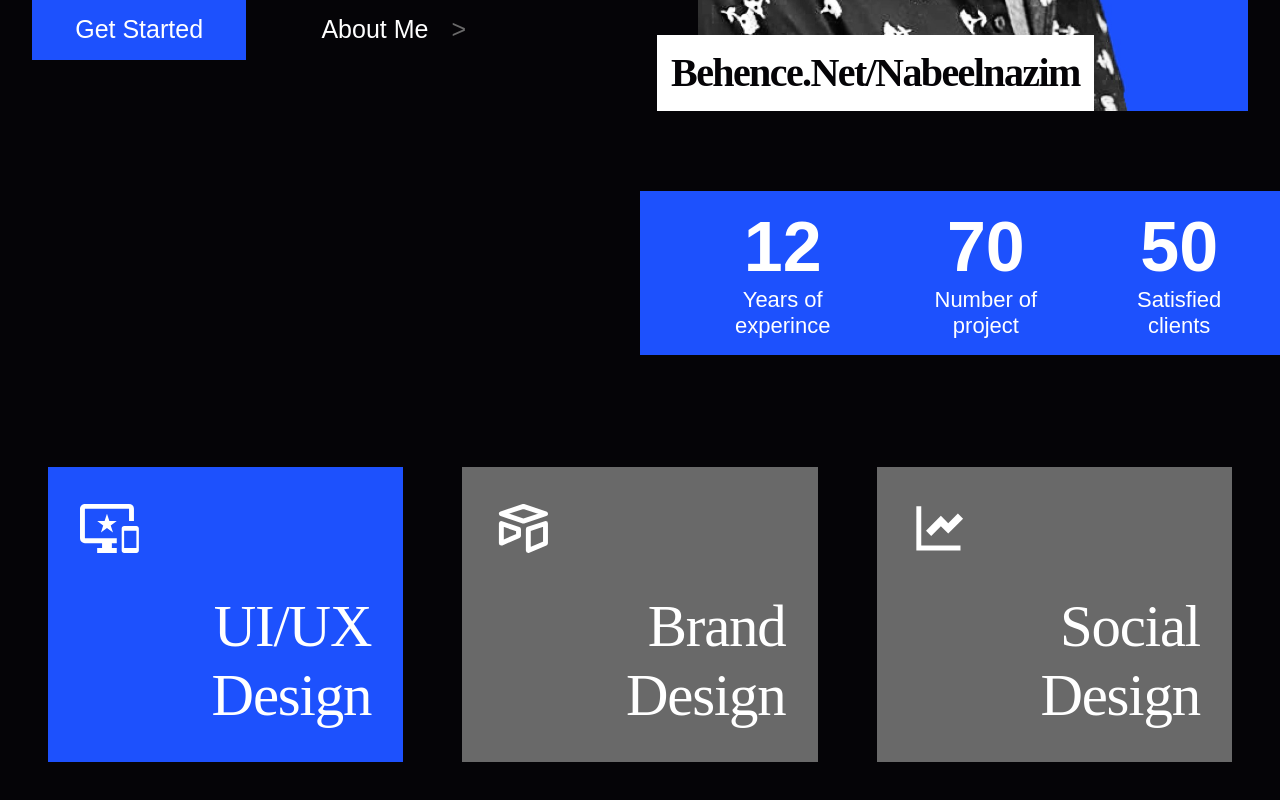
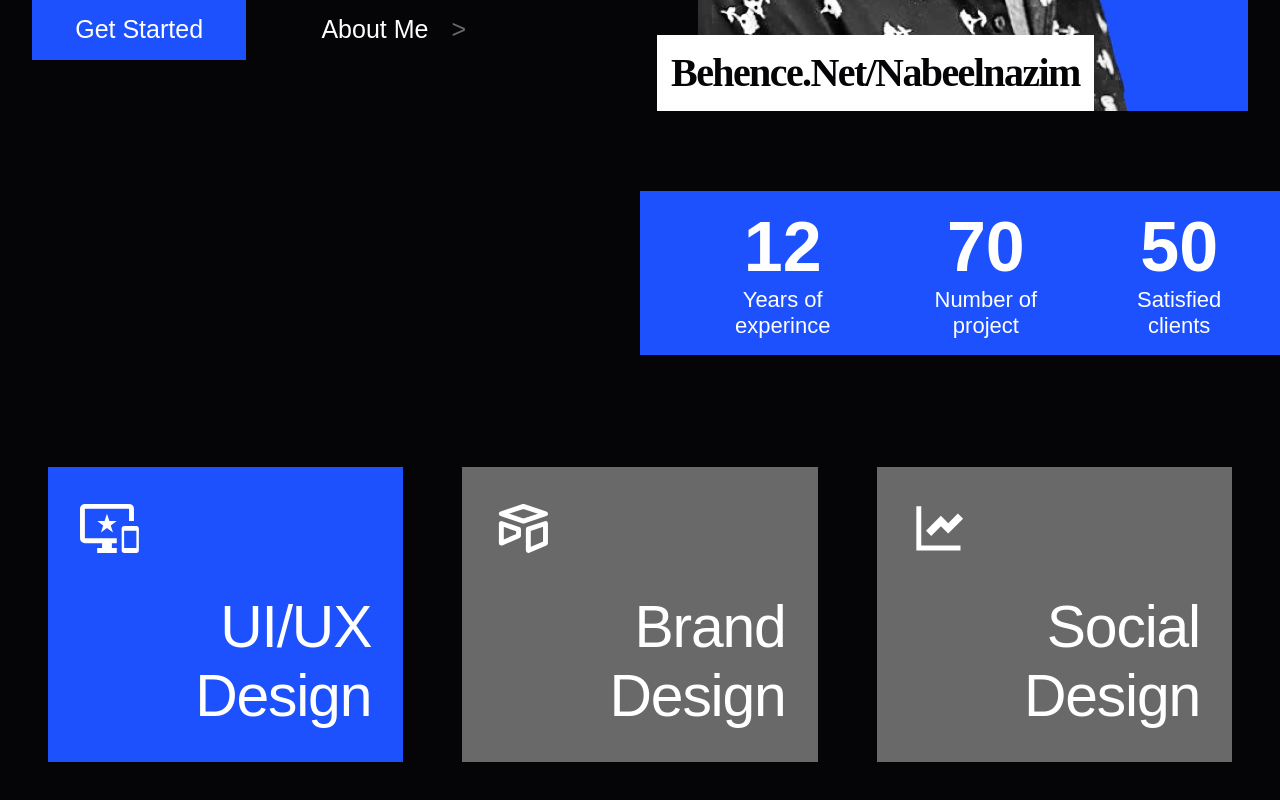
Before and after one commit to niaziiii/nabeelproject, a React (Create React App) app: page / in a window 1280 px wide. Shown: the part 565-1365 px from the top of the page. Built offline with nearby package versions, Linux system fonts and the light colour scheme.

Commit message:
added font changes to  design component

```diff
--- a/src/style/modules/__design.scss
+++ b/src/style/modules/__design.scss
@@ -22,6 +22,7 @@
         }
 
         h3 {
+            font-family: $font-family;
             text-align: end;
             font-weight: 500;
             font-size: 58.8497px;
--- a/src/style/style.css
+++ b/src/style/style.css
@@ -305,6 +305,7 @@
   font-size: 58.8497px;
 }
 .app__design__boxes h3 {
+  font-family: sans-serif;
   text-align: end;
   font-weight: 500;
   font-size: 58.8497px;
```
Also changed, not shown: 1 other file (tests, documents, lock files or other folders).
